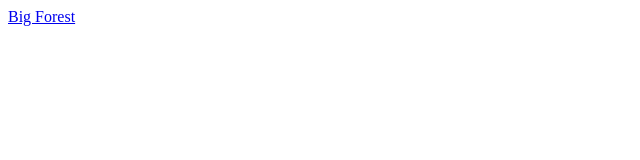
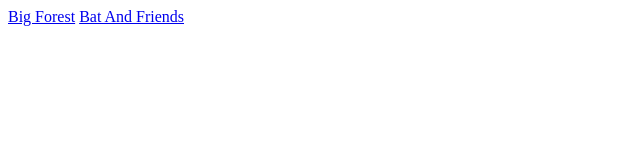
Before and after one commit to jihadichan/jihadichan.github.io, a plain HTML site: page reader/index.html in a window 1280 px wide. Shown: the whole page, without its empty margins (0-640 px from the left). Drawn offline with Linux system fonts and the light colour scheme.

Commit message:
quick commit

```diff
--- a/reader/index.html
+++ b/reader/index.html
@@ -7,6 +7,7 @@
 <body>
 
 <a href="2/big-forest.html">Big Forest</a>
+<a href="2/bat-and-friends.html">Bat And Friends</a>
 
 </body>
 </html>
```
